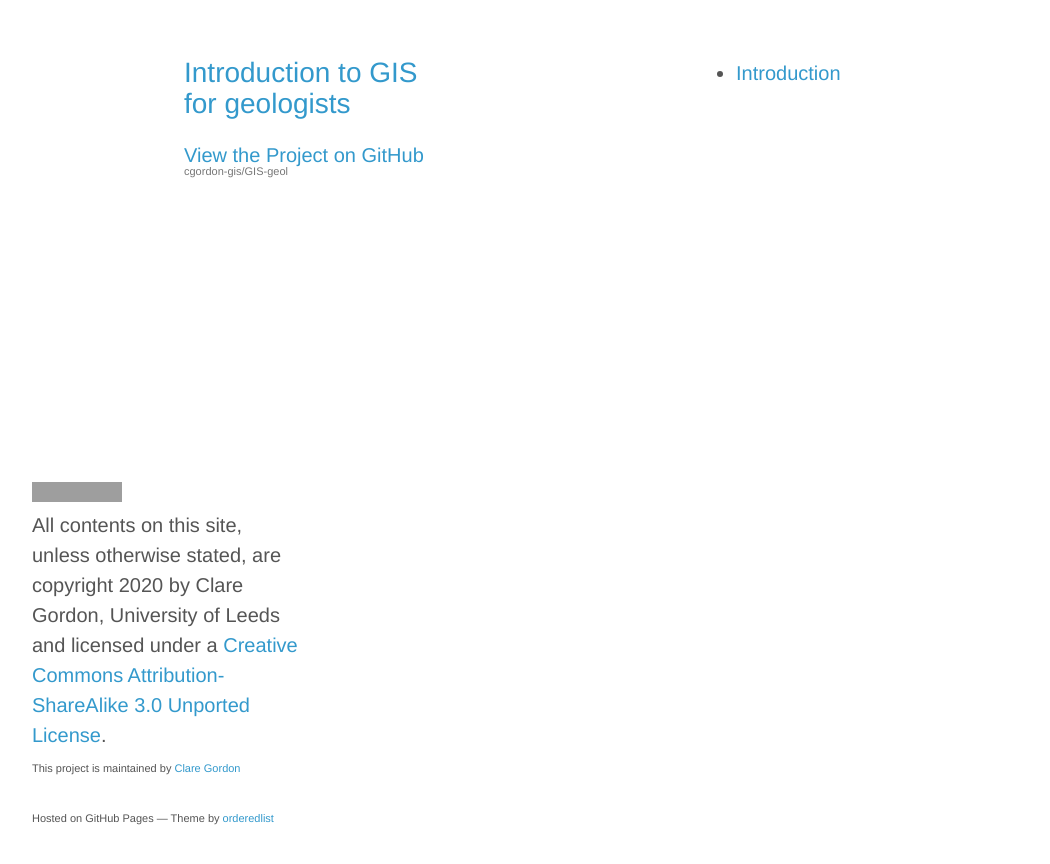
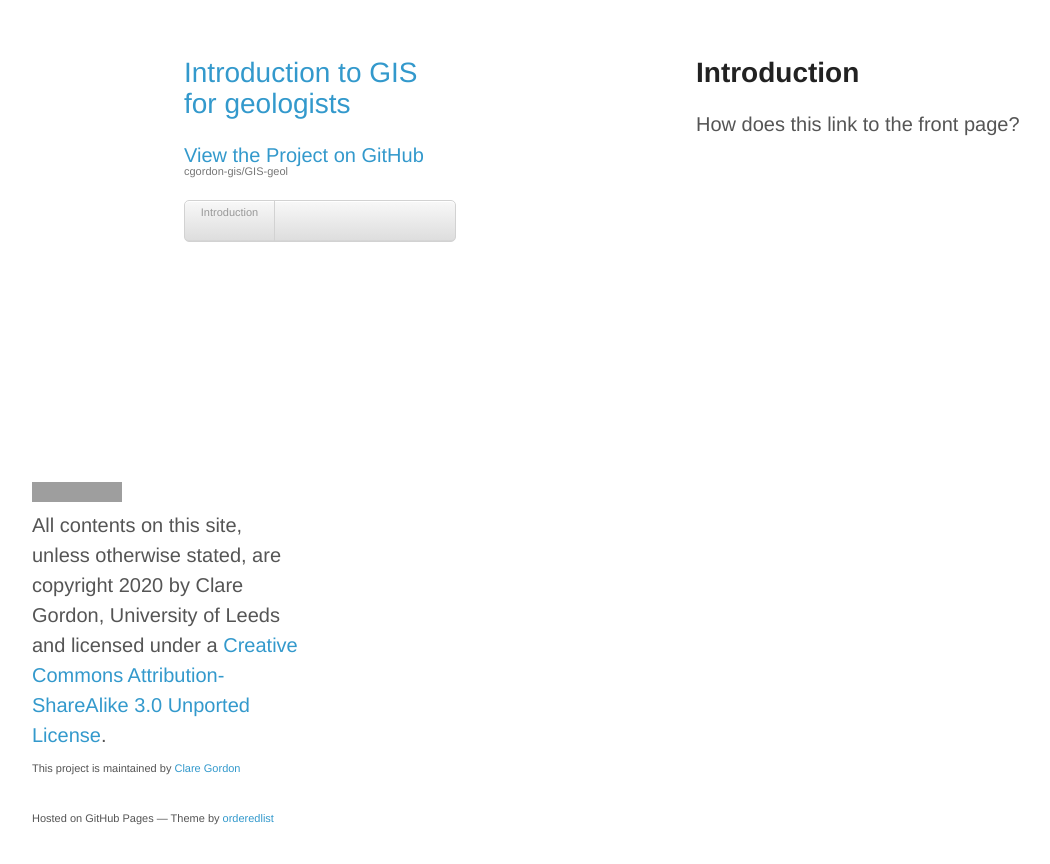
Before and after one commit to cgordon-gis/GIS-geol, a Jekyll site: the page built from intro.md, in a window 1280 px wide. Shown: the top 864 px of the page, without its empty margins (26-1076 px from the left). Built offline with Jekyll 4.4.1, drawn with Linux system fonts in a browser that asks for light colours; some web fonts are replaced; grey boxes are pictures that could not be loaded.

Commit message:
Change location of toc

```diff
--- a/_layouts/default.html
+++ b/_layouts/default.html
@@ -21,13 +21,14 @@
 
 	    <p class="view"><a href="https://github.com/cgordon-gis/GIS-geol">View the Project on GitHub <small>cgordon-gis/GIS-geol</small></a></p>
 
-	    </div>
+	    {% include toc.html html=content %}
+
+      </div>
 
 	 </header>
 
 	 <section>
-	    <!-- {{ content }} -->
-	    {% include toc.html html=content %}
+	    {{ content }}
 	 </section>
 
 	 <footer>
@@ -35,7 +36,7 @@
 	    <p><small>This project is maintained by <a href="https://github.com/cgordon-gis">Clare Gordon</a></small></p>
 	    <p><small>Hosted on GitHub Pages &mdash; Theme by <a href="https://github.com/orderedlist">orderedlist</a></small></p>
 	 </footer>
-      </div>
-      <script src="javascripts/scale.fix.js"></script>
+	 </div>
+	 <script src="javascripts/scale.fix.js"></script>
    </body>
 </html>
```
Also changed, not shown: 1 other file.
